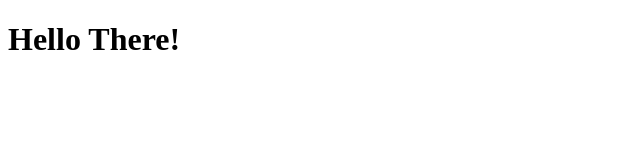
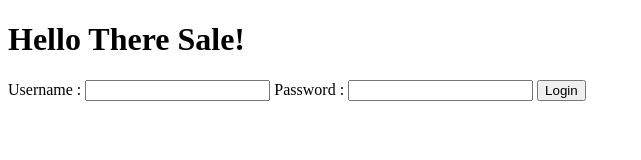
Before and after one commit to pkvsinha/notebook, a website: page applications/nodejs/express-webapp/public/index.html in a window 1280 px wide. Shown: the whole page, without its empty margins (0-641 px from the left). Drawn offline with Linux system fonts and the light colour scheme.

Commit message:
express app

```diff
--- a/applications/nodejs/express-webapp/public/index.html
+++ b/applications/nodejs/express-webapp/public/index.html
@@ -5,6 +5,15 @@
         <title>An Express App</title>
     </head>
     <body>
-        <h1>Hello There!</h1>
+        <h1>Hello There Sale!</h1>
+        <form action="/auth" method="POST">
+            <label>
+                Username : <input type="text" id="username" name="username"/>
+            </label>
+            <label>
+                Password : <input type="password" id="password" name="password" />
+            </label>
+            <button type="submit">Login</button>
+        </form>
     </body>
 </html>
```
Also changed, not shown: applications/nodejs/express-webapp/auth/auth.js (added, +13 -0 lines), applications/nodejs/express-webapp/public/home.html (added, +14 -0 lines), applications/nodejs/express-webapp/server.js (+9 -2 lines), applications/nodejs/examples/buffers.js (renamed from applications/nodejs/buffers.js), applications/nodejs/examples/event.js (renamed from applications/nodejs/event.js), applications/nodejs/examples/process.js (renamed from applications/nodejs/process.js), applications/nodejs/examples/read-input.js (renamed from applications/nodejs/read-input.js), applications/nodejs/examples/server.js (added), applications/nodejs/examples/streams.js (renamed from applications/nodejs/streams.js), 1 other file.
